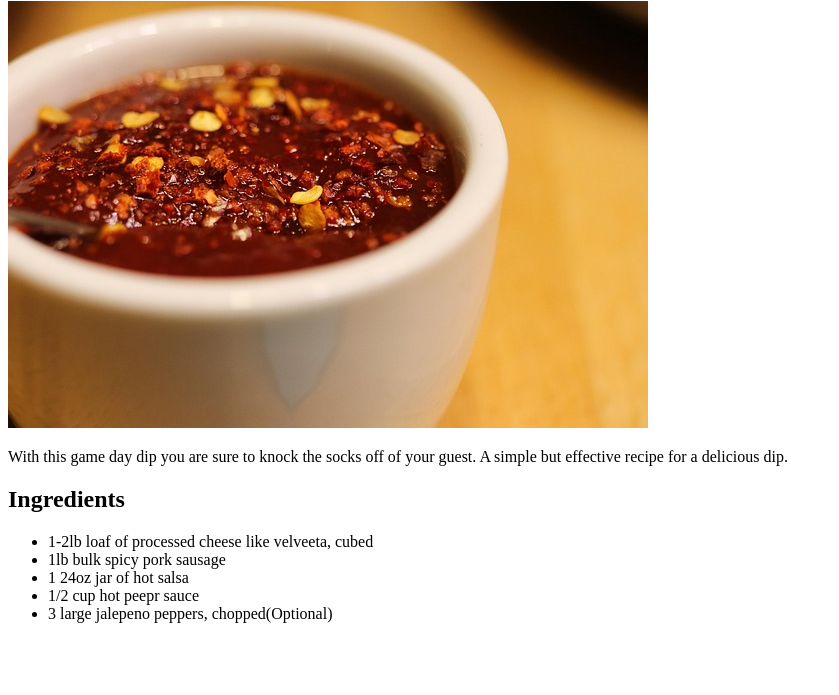
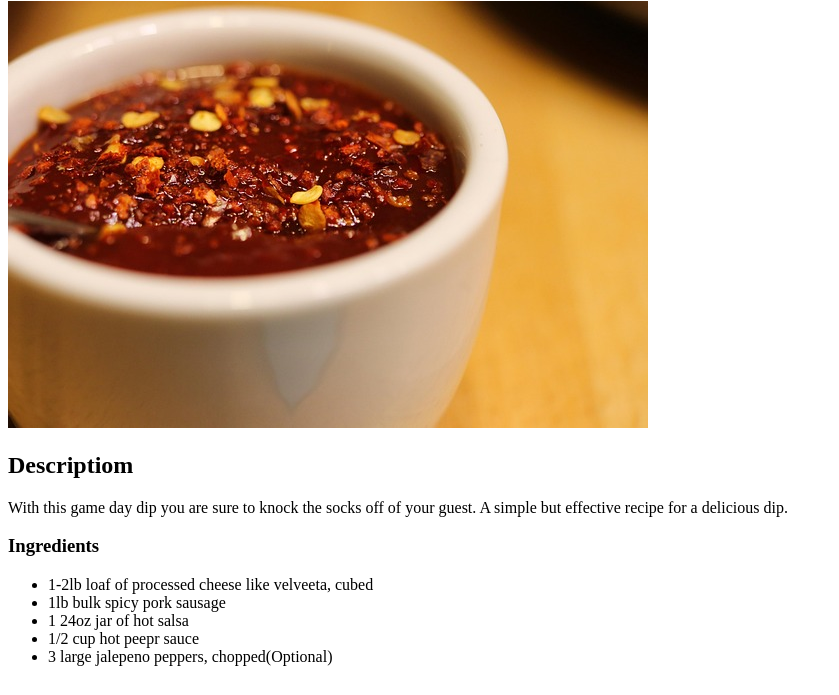
Before and after one commit to Syntax-Nova/odin-recipes, a plain HTML site: page recipes/gamedip.html in a window 1280 px wide. Shown: the part 105-800 px from the top of the page, without its empty margins (0-839 px from the left). Drawn offline with Linux system fonts and the light colour scheme.

Commit message:
added an h2 named Description underneath the image because there was not one. Also changed the h2 tag to an h3 tag for ingredients

```diff
--- a/recipes/gamedip.html
+++ b/recipes/gamedip.html
@@ -12,9 +12,11 @@
 
         <img src="../recipes/gamedip.jpg" alt="bowl of chilli">
 
+        <h2>Descriptiom</h2>
+
         <p>With this game day dip you are sure to knock the socks off of your guest. A simple but effective recipe for a delicious dip.</p>
 
-        <h2>Ingredients</h2>
+        <h3>Ingredients</h3>
         <ul>
             <li>1-2lb loaf of processed cheese like velveeta, cubed</li>
 
@@ -26,5 +28,7 @@
 
             <li>3 large jalepeno peppers, chopped(Optional)</li>
         </ul>
+
+        <h3></h3>
     </body>
 </html>
```
